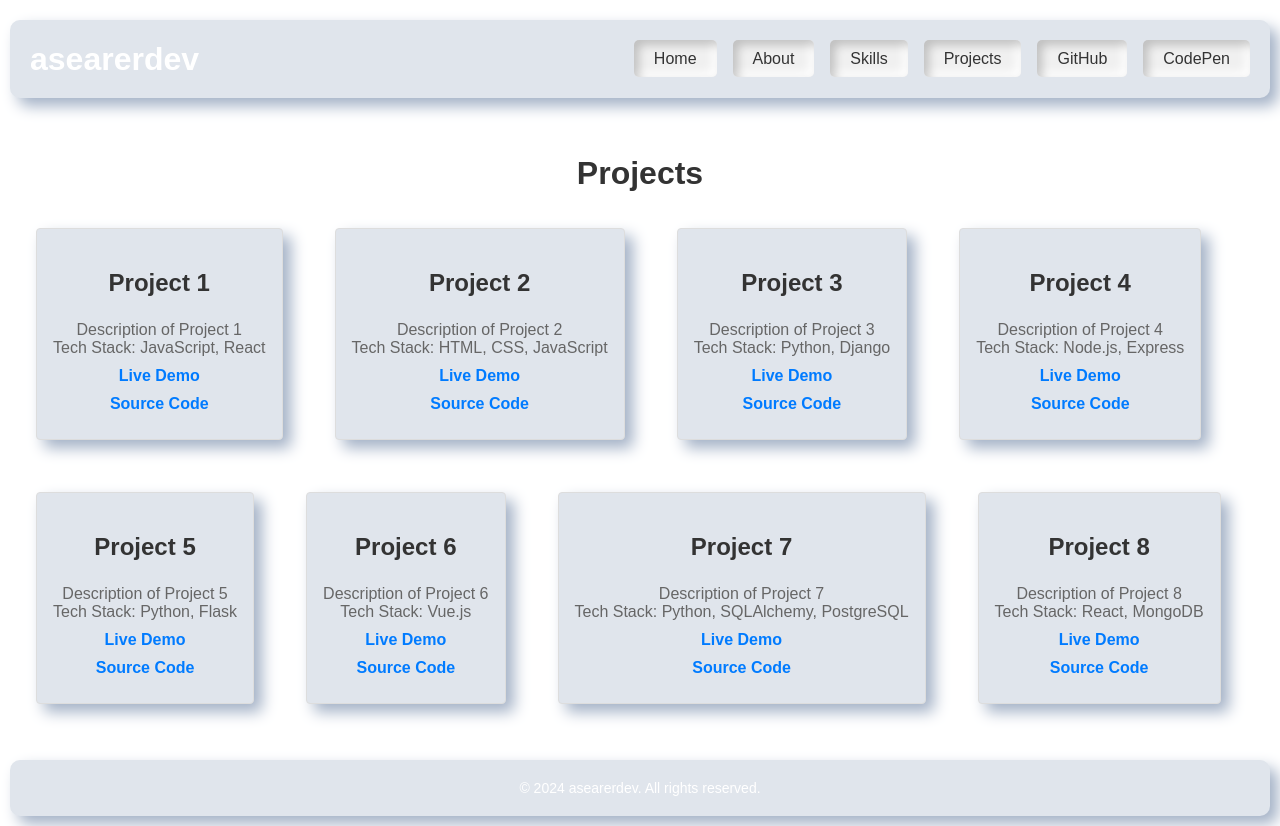
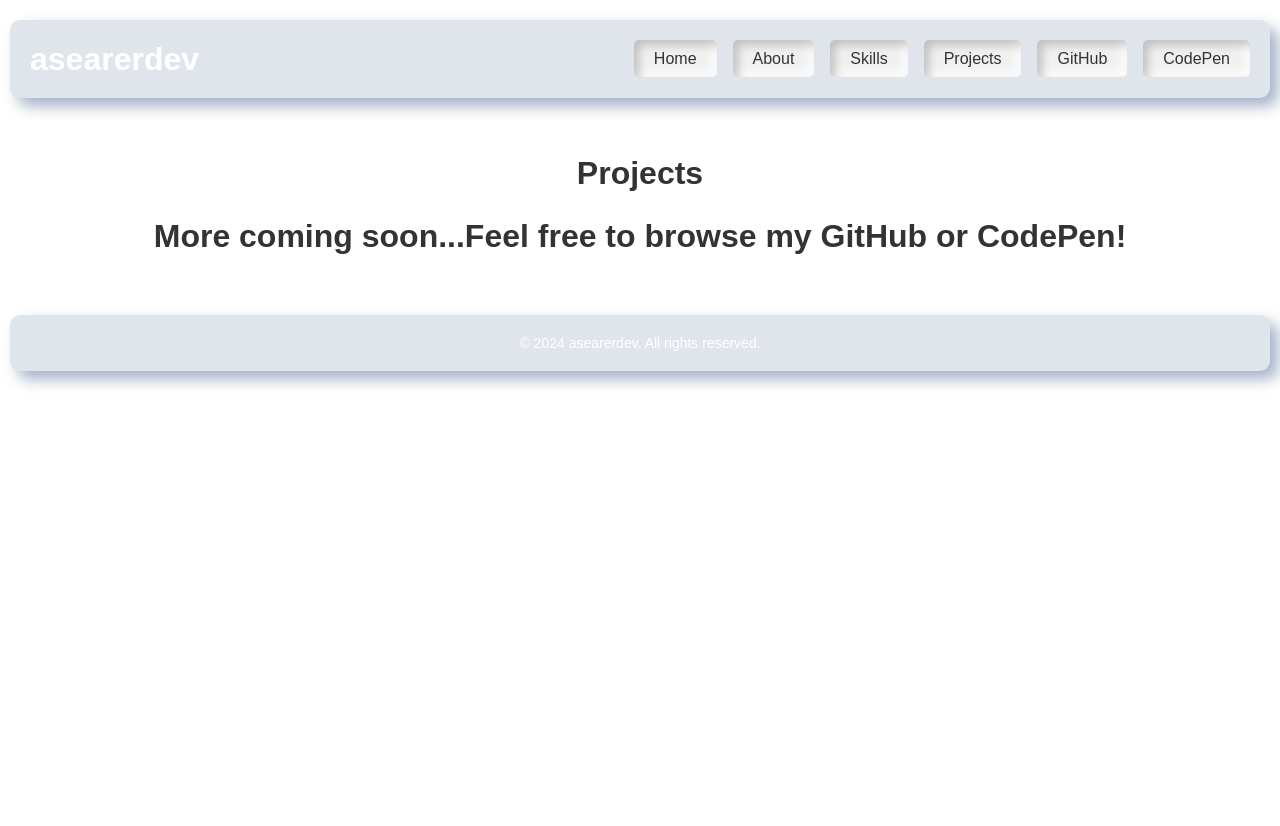
Before and after one commit to asearer/portfolio, a React (Create React App) app: page /projects in a window 1280 px wide. After the commit the page ends 800 px from the top, so only its background shows below. Built offline with nearby package versions, Linux system fonts and the light colour scheme.

Commit message:
On branch main  Your branch is up to date with 'origin/main'.  Changes to be committed: 	modified:   src/components/Projects.js

```diff
--- a/src/components/Projects.js
+++ b/src/components/Projects.js
@@ -14,7 +14,8 @@ const ProjectCard = ({ title, description, techStack, liveDemo, sourceCode }) =>
 const Projects = () => (
   <section id="projects">
     <h2>Projects</h2>
-    <div className="projects-grid">
+    <h2>More coming soon...Feel free to browse my GitHub or CodePen!</h2>
+    {/* <div className="projects-grid">
       <ProjectCard
         title="Project 1"
         description="Description of Project 1"
@@ -72,7 +73,7 @@ const Projects = () => (
         liveDemo="https://example.com"
         sourceCode="https://github.com/example/repo"
       />
-    </div>
+    </div> */}
   </section>
 );
 
```
